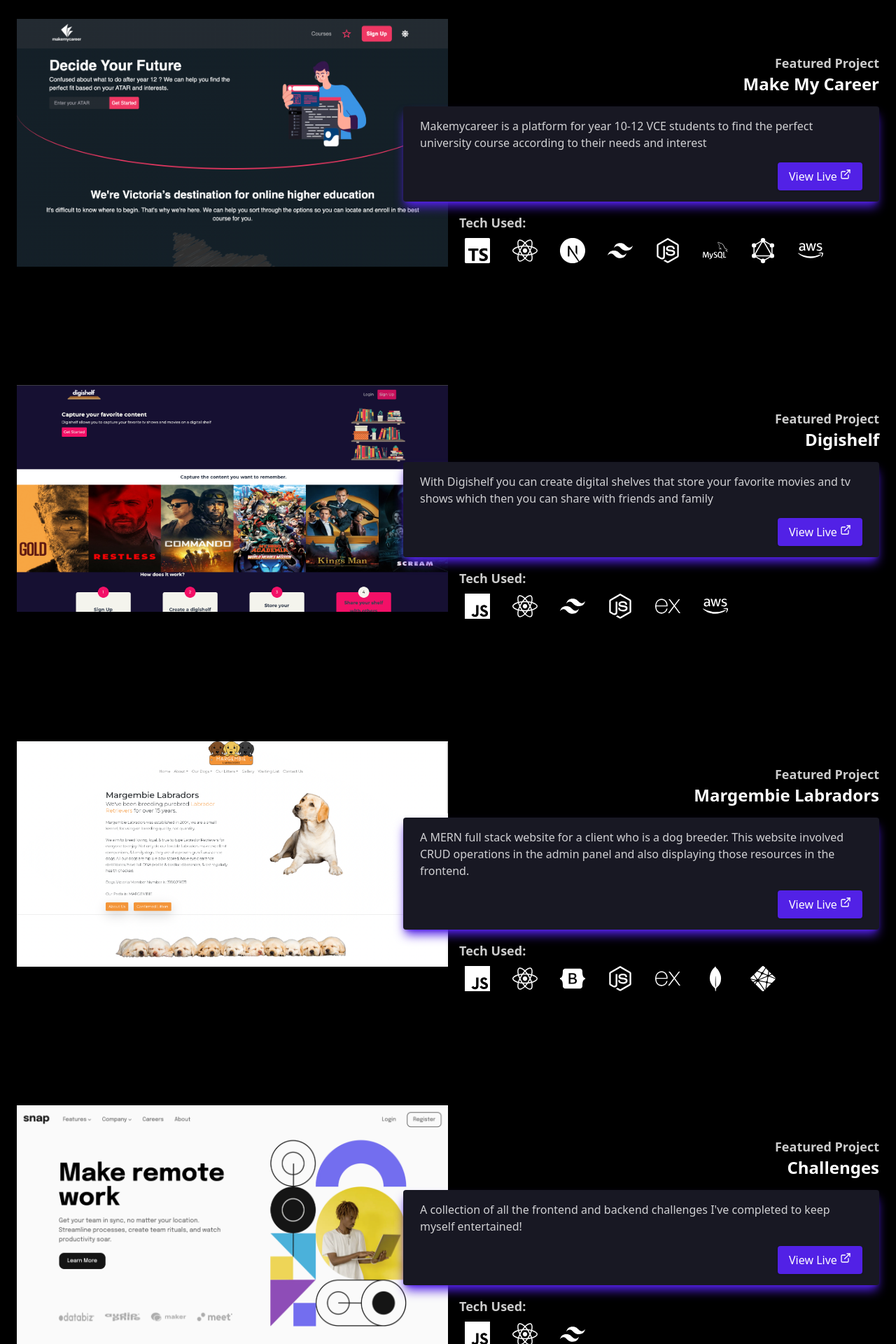
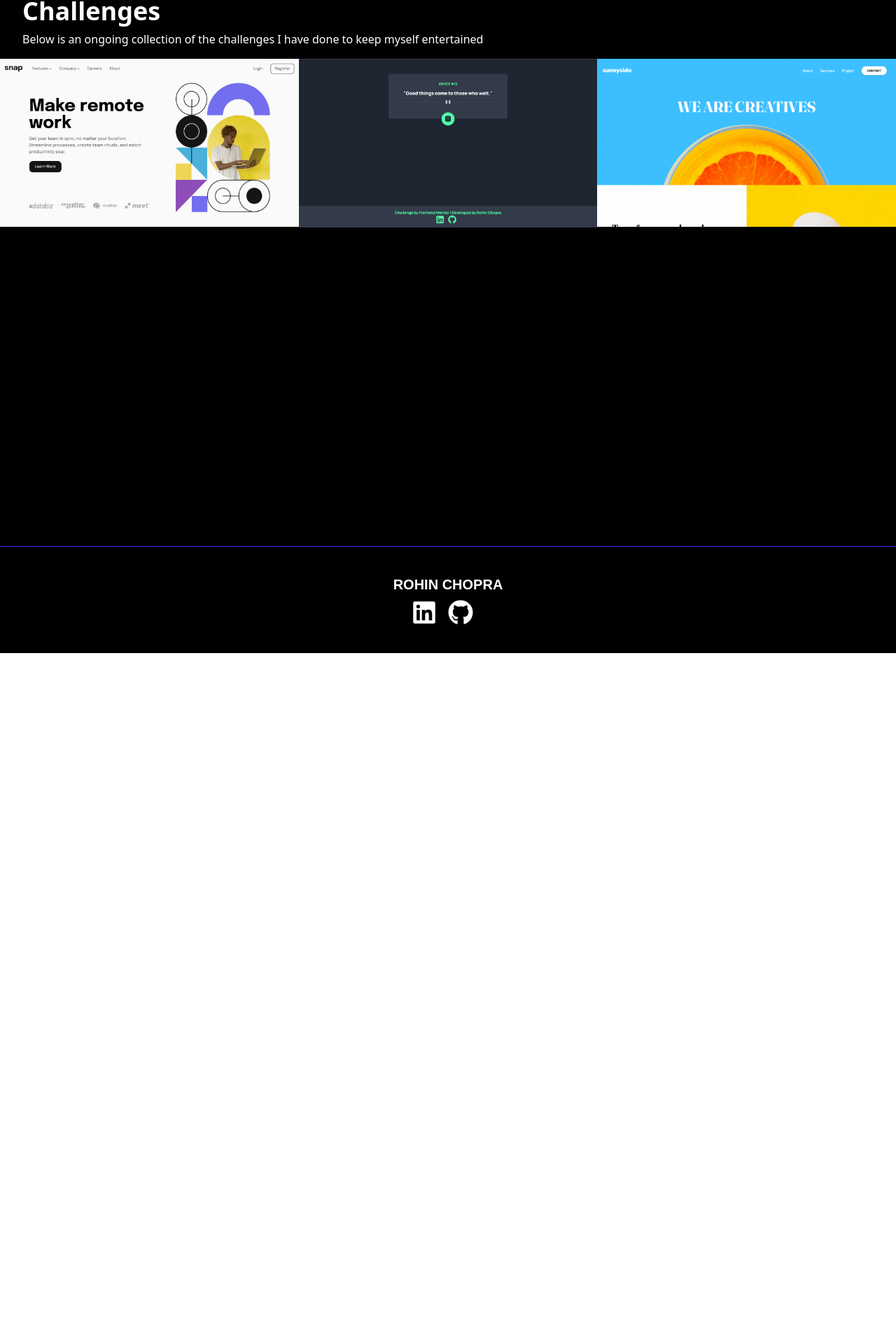
Before and after one commit to Rohin-Chopra/rohin-portfolio, a Next.js app: page /projects in a window 1280 px wide. Shown: the part 112-2032 px from the top of the page at 70% size. After the commit the page ends 1045 px from the top, so only its background shows below. Built offline with nearby package versions, Linux system fonts and the light colour scheme.

Commit message:
moved challenges page to projects page

```diff
--- a/app/challenges/page.tsx
+++ /dev/null
@@ -1,59 +0,0 @@
-import { NextPage } from "next";
-import Image from "next/image";
-
-const ChallengesPage: NextPage = () => {
-  return (
-    <div className="h-screen bg-black text-white">
-      <div className="container mx-auto px-4 lg:px-8 pt-4">
-        <h1 className="font-bold text-4xl">Challenges</h1>
-        <p className="mt-2 mb-4">
-          Below is an ongoing collection of the challenges I have done to keep
-          myself entertained
-        </p>
-      </div>
-      <div className="grid grid-cols-1 md:grid-cols-2 lg:grid-cols-3">
-        <a
-          className="hover:opacity-50 transition-opacity duration-300"
-          href="https://snap-landing-page-wine.vercel.app/"
-          rel="noopener noreferrer"
-          target="_blank"
-        >
-          <Image
-            src="/snap-landing-page.png"
-            alt="Snap Landing Page Project"
-            width={500}
-            height={300}
-          />
-        </a>
-        <a
-          className="hover:opacity-50 transition-opacity duration-300"
-          href="https://frontend-challenges-amber.vercel.app/"
-          rel="noopener noreferrer"
-          target="_blank"
-        >
-          <Image
-            src="/advice-generator-app.png"
-            alt="Advice Generator App Project"
-            width={500}
-            height={300}
-          />
-        </a>
-        <a
-          className="hover:opacity-50 transition-opacity duration-300"
-          href="https://sunnyside-landing-page-rohin.netlify.app/"
-          rel="noopener noreferrer"
-          target="_blank"
-        >
-          <Image
-            src="/sunny-side-landing-page.png"
-            alt="Sunny Side Landing Page"
-            width={500}
-            height={300}
-          />
-        </a>
-      </div>
-    </div>
-  );
-};
-
-export default ChallengesPage;
--- a/app/projects/page.tsx
+++ b/app/projects/page.tsx
@@ -1,130 +1,56 @@
-import { ProjectCard } from "app/components/project-card/project-card";
 import { NextPage } from "next";
-import { FaAws, FaNodeJs, FaReact } from "react-icons/fa";
-import {
-  SiBootstrap,
-  SiExpress,
-  SiGraphql,
-  SiJavascript,
-  SiMongodb,
-  SiMysql,
-  SiNetlify,
-  SiNextdotjs,
-  SiTailwindcss,
-  SiTypescript,
-} from "react-icons/si";
+import Image from "next/image";
 
 const ProjectsPage: NextPage = () => {
   return (
-    <div className="min-h-screen bg-black text-white">
-      <div className="container mx-auto py-8 px-6">
-        <ProjectCard
-          name="Make My Career"
-          url="https://makemycareer.rohinchopra.com/"
-          description="Makemycareer is a platform for year 10-12 VCE students to find the perfect university course according to their needs and interest"
-          imgUrl="/makemycareer.png"
-          tech={[
-            <SiTypescript
-              className="text-4xl"
-              title="TypeScript"
-              key="TypeScript"
-            />,
-            <FaReact className="text-4xl" title="React" key="React" />,
-            <SiNextdotjs className="text-4xl" title="Next.js" key="Next.js" />,
-            <SiTailwindcss
-              className="text-4xl"
-              title="Tailwindcss"
-              key="Tailwindcss"
-            />,
-            <FaNodeJs className="text-4xl" title="Nodejs" key="Nodejs" />,
-            <SiMysql className="text-4xl" title="MySQL" key="MySQL" />,
-            <SiGraphql className="text-4xl" title="GraphQL" key="GraphQL" />,
-            <FaAws className="text-4xl" title="AWS" key="AWS" />,
-          ]}
-        />
-        <ProjectCard
-          className="mt-8 md:mt-28"
-          name="Digishelf"
-          url="https://digishelf.rohinchopra.com"
-          description="With Digishelf you can create digital shelves that store your favorite movies and tv shows which then you can share with friends and family"
-          imgUrl="/digishelf.png"
-          tech={[
-            <SiJavascript
-              className="text-4xl"
-              title="TypeScript"
-              key="TypeScript"
-            />,
-            <FaReact className="text-4xl" title="React" key="React" />,
-            <SiTailwindcss
-              className="text-4xl"
-              title="Tailwindcss"
-              key="Tailwindcss"
-            />,
-            <FaNodeJs className="text-4xl" title="Nodejs" key="Nodejs" />,
-            <SiExpress className="text-4xl" title="Express" key="Express" />,
-            <FaAws className="text-4xl" title="AWS" key="AWS" />,
-          ]}
-        />
-        <ProjectCard
-          className="mt-8 md:mt-28"
-          name="Margembie Labradors"
-          url="https://www.margembielabradors.com.au/contact"
-          description="A MERN full stack website for a client who is a dog breeder. This website involved CRUD operations in the admin panel and also displaying those resources in the frontend."
-          imgUrl="/margembie-labradors.png"
-          tech={[
-            <SiJavascript
-              className="text-4xl"
-              title="TypeScript"
-              key="TypeScript"
-            />,
-            <FaReact className="text-4xl" title="React" key="React" />,
-            <SiBootstrap
-              className="text-4xl"
-              title="Bootstrap"
-              key="Bootstrap"
-            />,
-            <FaNodeJs className="text-4xl" title="Nodejs" key="Nodejs" />,
-            <SiExpress className="text-4xl" title="Express" key="Express" />,
-            <SiMongodb className="text-4xl" title="Mongo DB" key="Mongo DB" />,
-            <SiNetlify className="text-4xl" title="Netlify" key="Netlify" />,
-          ]}
-        />
-        <ProjectCard
-          className="mt-8 md:mt-28"
-          name="Challenges"
-          url="/challenges"
-          description="A collection of all the frontend and backend challenges I've completed to keep myself entertained!"
-          imgUrl="/snap-landing-page.png"
-          tech={[
-            <SiJavascript
-              className="text-4xl"
-              title="JavaScript"
-              key="JavaScript"
-            />,
-            <FaReact className="text-4xl" title="React" key="React" />,
-            <SiTailwindcss
-              className="text-4xl"
-              title="Tailwindcss"
-              key="Tailwindcss"
-            />,
-          ]}
-        />
-        <ProjectCard
-          className="mt-8 md:mt-28"
-          name="Github Timeline Generator"
-          url="https://github-timeline-generator.netlify.app"
-          description="A website that generates a timeline of the repositories of a user, which later can be shared with friends or colleagues."
-          imgUrl="/github-timeline-generator.png"
-          tech={[
-            <SiJavascript
-              className="text-4xl"
-              title="TypeScript"
-              key="TypeScript"
-            />,
-            <FaReact className="text-4xl" title="React" key="React" />,
-            <SiNetlify className="text-4xl" title="Netlify" key="Netlify" />,
-          ]}
-        />
+    <div className="h-screen bg-black text-white">
+      <div className="container mx-auto px-4 lg:px-8 pt-4">
+        <h1 className="font-bold text-4xl">Challenges</h1>
+        <p className="mt-2 mb-4">
+          Below is an ongoing collection of the challenges I have done to keep
+          myself entertained
+        </p>
+      </div>
+      <div className="grid grid-cols-1 md:grid-cols-2 lg:grid-cols-3">
+        <a
+          className="hover:opacity-50 transition-opacity duration-300"
+          href="https://snap-landing-page-wine.vercel.app/"
+          rel="noopener noreferrer"
+          target="_blank"
+        >
+          <Image
+            src="/snap-landing-page.png"
+            alt="Snap Landing Page Project"
+            width={500}
+            height={300}
+          />
+        </a>
+        <a
+          className="hover:opacity-50 transition-opacity duration-300"
+          href="https://frontend-challenges-amber.vercel.app/"
+          rel="noopener noreferrer"
+          target="_blank"
+        >
+          <Image
+            src="/advice-generator-app.png"
+            alt="Advice Generator App Project"
+            width={500}
+            height={300}
+          />
+        </a>
+        <a
+          className="hover:opacity-50 transition-opacity duration-300"
+          href="https://sunnyside-landing-page-rohin.netlify.app/"
+          rel="noopener noreferrer"
+          target="_blank"
+        >
+          <Image
+            src="/sunny-side-landing-page.png"
+            alt="Sunny Side Landing Page"
+            width={500}
+            height={300}
+          />
+        </a>
       </div>
     </div>
   );
```
